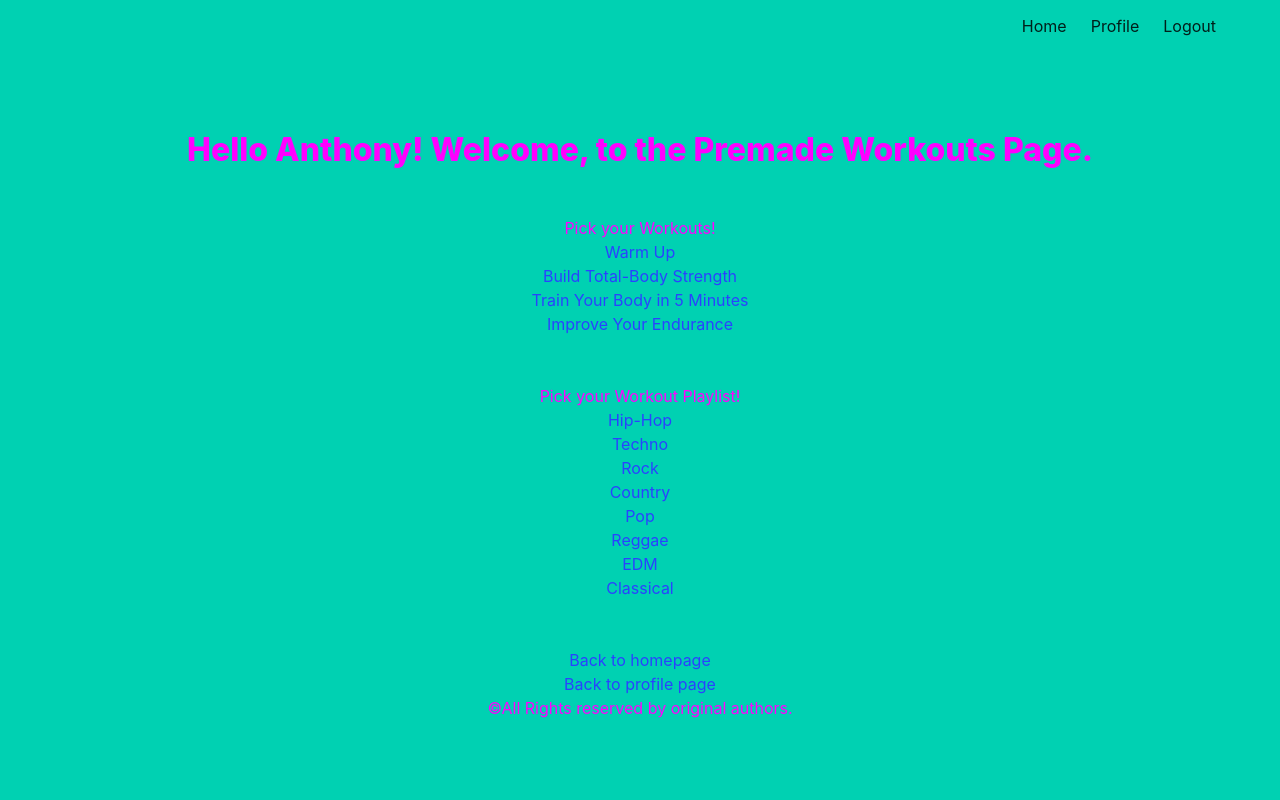
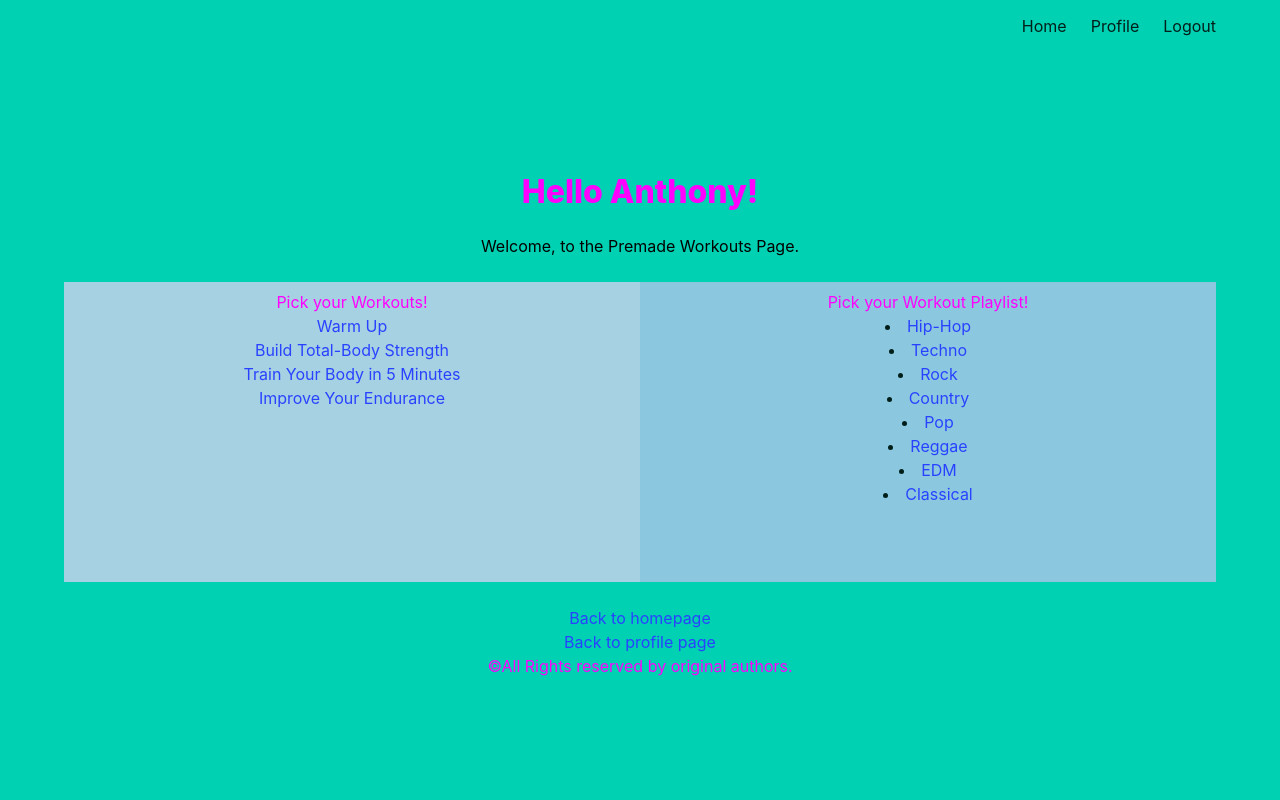
Before and after one commit to asharma16/CPSC466_Workout_App, a Flask app: page /workouts in a window 1280 px wide. Run offline with Flask 2, Linux system fonts and the light colour scheme; a user stored in the database is signed in; some libraries are stand-ins or nearby versions.

Commit message:
Update workouts.html
Latest version

```diff
--- a/project/templates/workouts.html
+++ b/project/templates/workouts.html
@@ -3,20 +3,44 @@
 {% block content %}
 <head>
     <title>Premade Workouts</title>
-    <h1 style="color:magenta;" class="title"> Hello {{ name }}! Welcome, to the Premade Workouts Page.</h1>
+    <h1 style="color:magenta;" class="title"> Hello {{ name }}! </h1>
+    <h2 style='color:black;'>Welcome, to the Premade Workouts Page.</h1>
 </head>
 
 </br>
+<body>
+        <style>
+                * {
+                  box-sizing: border-box;
+                }
 
-<body>
+
+        .column {
+            float: left;
+            width: 50%;
+            padding: 8px;
+            height: 300px;
+          }
+
+          /* Clear floats after the columns */
+          .row:after {
+            content: "";
+            display: table;
+            clear: both;
+          }
+          </style>
+
+        <div class="row">
+          <div class="column" style="background-color: rgb(166, 209, 226)">
                 <p style="color:magenta;">Pick your Workouts!</p>
                 <ul>
                          <li><a href="/warm_up">Warm Up</a></li>
                          <li><a href="/build_total_body_strength">Build Total-Body Strength</a></li>
                          <li><a href="/train_your_body_in_5_minutes">Train Your Body in 5 Minutes</a></li>
                          <li><a href="/improve_your_endurance">Improve Your Endurance</a></li>
-     </br>
-     </br>
+          </div>
+
+          <div class="column" style="background-color: rgb(139, 200, 224)">
                 <p style="color:magenta;">Pick your Workout Playlist!</p>
                 <li><a href="https://www.youtube.com/watch?v=sdtX44n4-lc&list=PLChOO_ZAB22WAvnFw86vUueyv026ULwIv&index=4">Hip-Hop</a></li>
                 <li><a href="https://www.youtube.com/watch?v=o3WdLtpWM_c&list=PLMmqTuUsDkRINEEFXWy7Ne2897vCdxJg1">Techno</a></li>
@@ -27,9 +51,12 @@
                 <li><a href="https://www.youtube.com/watch?v=FEAZyRfgevc">EDM</a></li>
                 <li><a href="https://www.youtube.com/watch?v=EFJ7kDva7JE&list=PLxvodScTx2RtAOoajGSu6ad4p8P8uXKQk">Classical</a></li>
               </ul>
+          </div>
+        </div>
     </body>
+
 </br>
-</br>
+
 
     <footer style="color:magenta;">
           <a href="/">Back to homepage</a>  </br>
```
Lines whose indentation alone changed are shown as unchanged.
